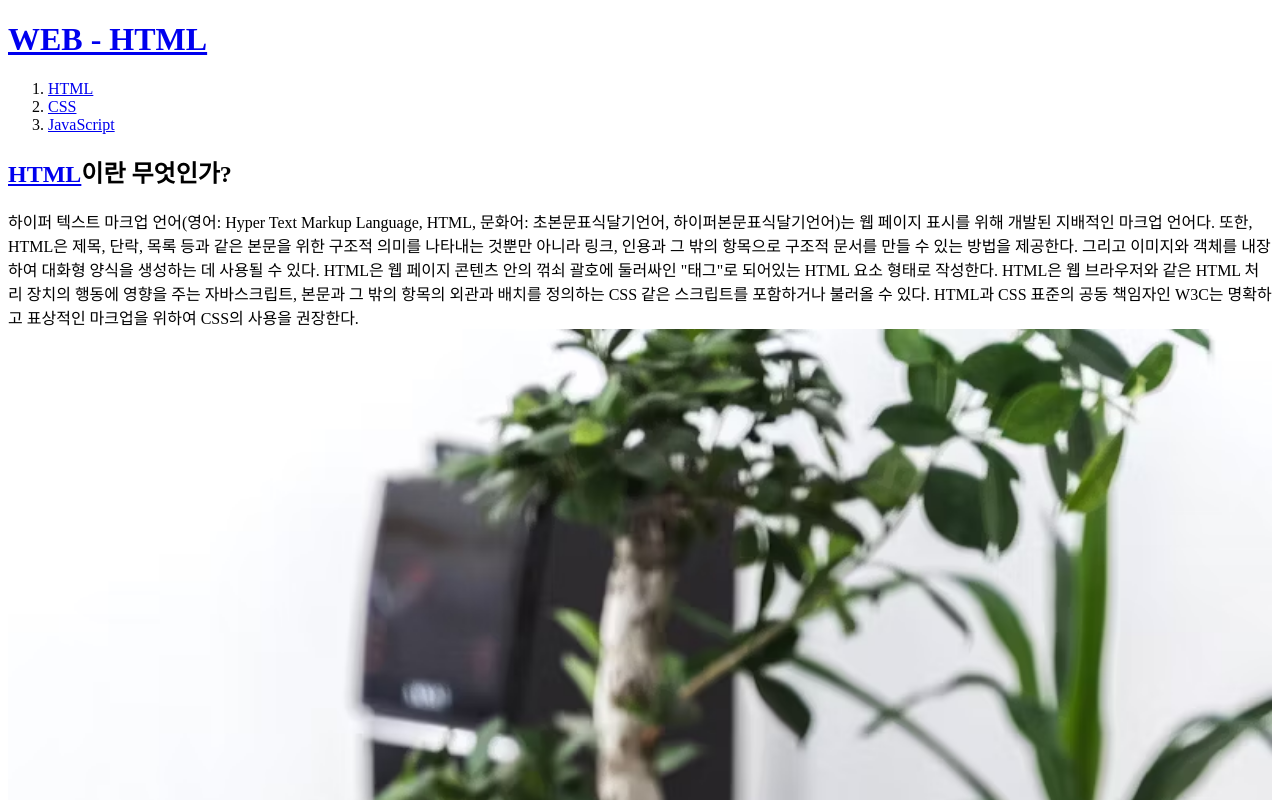
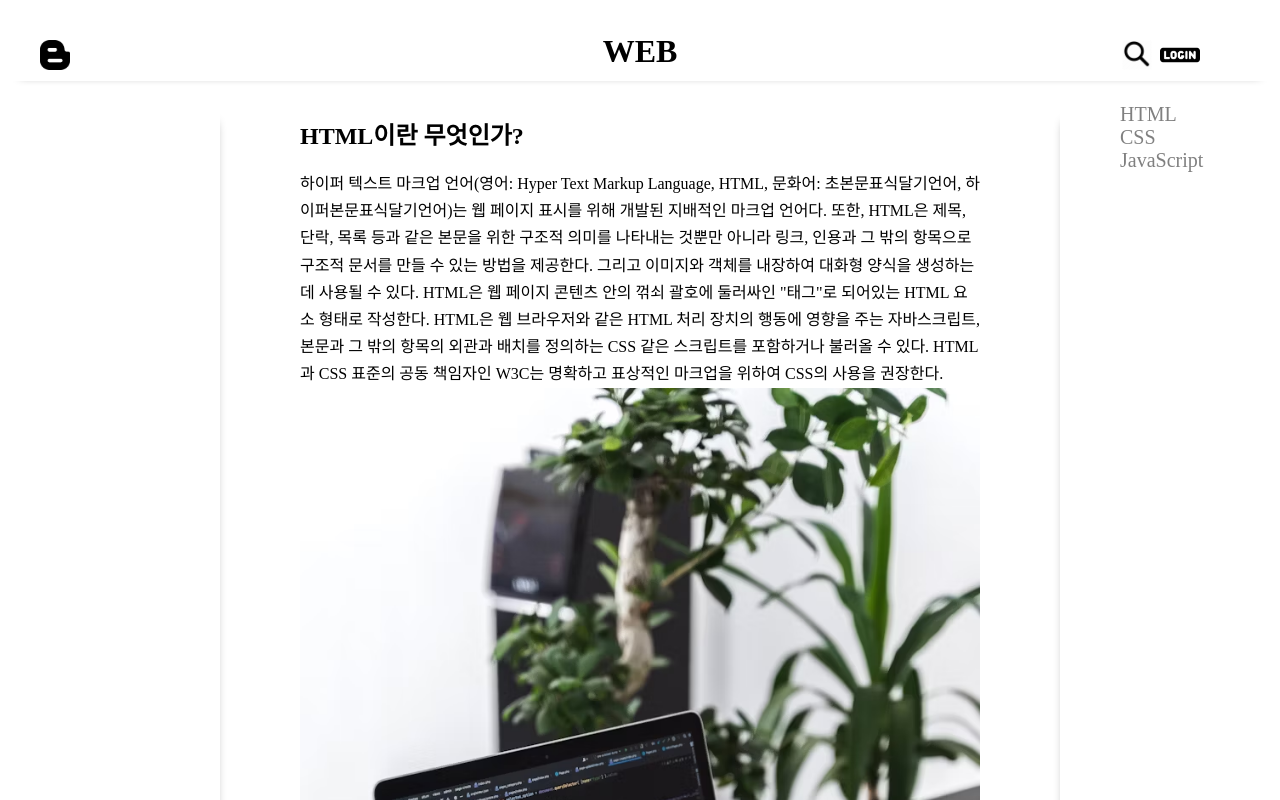
Before and after one commit to yhc6563/web1, a plain HTML site: page 1.html in a window 1280 px wide. Shown: the top 800 px of the page. Drawn offline with Linux system fonts and the light colour scheme.

Commit message:
web1 css 적용

```diff
--- a/1.html
+++ b/1.html
@@ -1,19 +1,47 @@
-<!doctype html>
+<!DOCTYPE html>
 <html>
+
 <head>
     <title>WEB1 - html</title>
     <meta charset="utf-8">
+    <link rel="stylesheet" href="style1.css">
 </head>
 
 <body>
-        <h1><a href="index.html">WEB - HTML </a></h1>
-        <ol>
+    <h1>
+        <a href="index.html">WEB</a>
+        <div style="display: inline;" id="title_icon_right">
+            <img width="30px" height="30px" src="search_icon.png">
+            <img width="40px" height="40px" src="login_icon.png">
+        </div>
+        <div style="display: inline;" id="title_icon_left">
+            <img width="30px" height="30px" src="blog_icon.png">
+        </div>
+    </h1>
+    <div id="grid">
+        <div id="left">
+        </div>
+        <div id="content">
+            <h2><a href="https://ko.wikipedia.org/wiki/HTML" target="_blank">HTML</a>이란 무엇인가?</h2>
+            하이퍼 텍스트 마크업 언어(영어: Hyper Text Markup Language, HTML, 문화어: 초본문표식달기언어, 하이퍼본문표식달기언어)는 웹 페이지 표시를 위해 개발된 지배적인 마크업
+            언어다. 또한,
+            HTML은 제목, 단락, 목록 등과 같은 본문을 위한 구조적 의미를 나타내는 것뿐만 아니라 링크, 인용과 그 밖의 항목으로 구조적 문서를 만들 수 있는 방법을 제공한다. 그리고 이미지와 객체를
+            내장하여 대화형 양식을
+            생성하는 데 사용될 수 있다. HTML은 웹 페이지 콘텐츠 안의 꺾쇠 괄호에 둘러싸인 "태그"로 되어있는 HTML 요소 형태로 작성한다. HTML은 웹 브라우저와 같은 HTML 처리 장치의
+            행동에 영향을 주는
+            자바스크립트, 본문과 그 밖의 항목의 외관과 배치를 정의하는 CSS 같은 스크립트를 포함하거나 불러올 수 있다. HTML과 CSS 표준의 공동 책임자인 W3C는 명확하고 표상적인 마크업을 위하여
+            CSS의 사용을
+            권장한다.
+            <img width="100%" src="coding.jpg">
+        </div>
+        <div id="right">
+            <ul>
                 <li><a href="1.html">HTML</a></li>
                 <li><a href="2.html">CSS</a></li>
                 <li><a href="3.html">JavaScript</a></li>
-        </ol>
-        <h2><a href="https://ko.wikipedia.org/wiki/HTML" target="_blank" >HTML</a>이란 무엇인가?</h2>
-        하이퍼 텍스트 마크업 언어(영어: Hyper Text Markup Language, HTML, 문화어: 초본문표식달기언어, 하이퍼본문표식달기언어)는 웹 페이지 표시를 위해 개발된 지배적인 마크업 언어다. 또한, HTML은 제목, 단락, 목록 등과 같은 본문을 위한 구조적 의미를 나타내는 것뿐만 아니라 링크, 인용과 그 밖의 항목으로 구조적 문서를 만들 수 있는 방법을 제공한다. 그리고 이미지와 객체를 내장하여 대화형 양식을 생성하는 데 사용될 수 있다. HTML은 웹 페이지 콘텐츠 안의 꺾쇠 괄호에 둘러싸인 "태그"로 되어있는 HTML 요소 형태로 작성한다. HTML은 웹 브라우저와 같은 HTML 처리 장치의 행동에 영향을 주는 자바스크립트, 본문과 그 밖의 항목의 외관과 배치를 정의하는 CSS 같은 스크립트를 포함하거나 불러올 수 있다. HTML과 CSS 표준의 공동 책임자인 W3C는 명확하고 표상적인 마크업을 위하여 CSS의 사용을 권장한다.
-        <img width="100%" src="coding.jpg" >
+            </ul>
+        </div>
+    </div>
 </body>
+
 </html>
--- /dev/null
+++ b/style1.css
@@ -0,0 +1,66 @@
+body {
+    margin: 0;
+}
+
+h1 {
+    height: 60px;
+    line-height: 60px;
+    text-align: center;
+    box-shadow: 0px 15px 10px -20px gray;
+    position: relative;
+}
+
+#title_icon_right {
+    position: absolute;
+    right: 80px;
+}
+
+#title_icon_left {
+    position: absolute;
+    left: 40px;
+}
+
+#title_icon_right img {
+    vertical-align: middle;
+}
+
+#title_icon_left img {
+    vertical-align: middle;
+}
+
+a {
+    text-decoration-line: none;
+    color: black;
+}
+
+#left {
+    margin-right: 80px;
+    box-shadow: 15px 0px 10px -20px gray;
+}
+
+#right {
+    margin-left: 80px;
+    box-shadow: -15px 0px 10px -20px gray;
+}
+
+ul {
+    width: 100px;
+    text-align: left;
+    margin: 0 auto;
+    list-style-type: none;
+    padding: 0px;
+}
+
+ul a {
+    color: gray;
+    font-size: 20px;
+}
+
+#content {
+    line-height: 170%;
+}
+
+#grid {
+    display: grid;
+    grid-template-columns: 300px 1fr 300px;
+}
```
Also changed, not shown: 2.html (+32 -8 lines), 3.html (+32 -6 lines), index.html (+30 -9 lines), blog_icon.png (added), login_icon.png (added), search_icon.png (added). Lines whose indentation alone changed are shown as unchanged.
